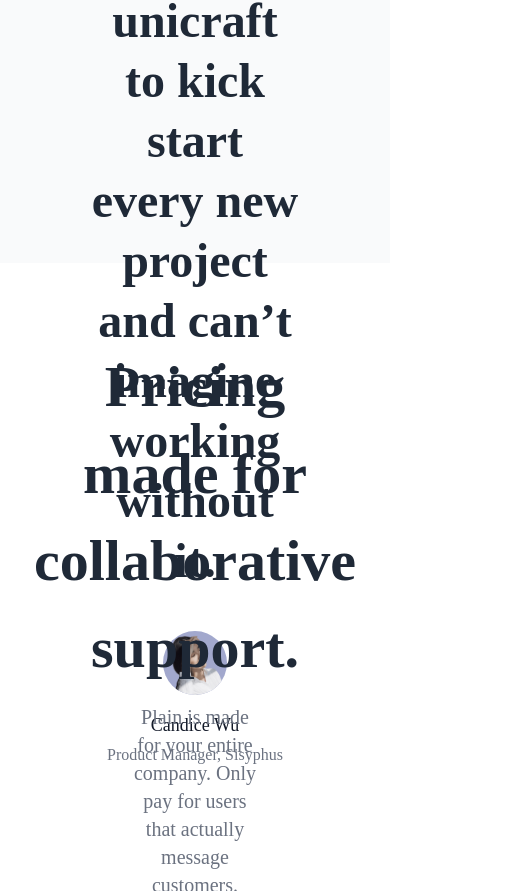
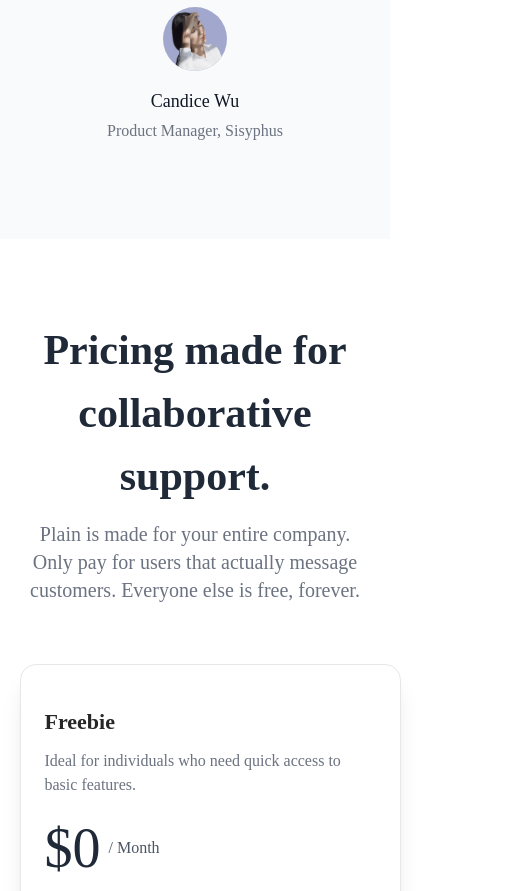
Before and after one commit to ankitt26/unicraft, a React (Vite) app: page / in a window 390 px wide. Shown: the part 3672-4563 px from the top of the page, 509 px wide, since content can reach past the window. Built offline with nearby package versions, Linux system fonts and the light colour scheme; a web font is replaced by a local one.

Commit message:
Add classes in pricing and quote section for smaller screens

```diff
--- a/src/components/pricing.jsx
+++ b/src/components/pricing.jsx
@@ -1,9 +1,12 @@
 import Plans from "./mini/plans";
 export default function Pricing() {
   return (
-    <div className="h-auto w-full px-[128px] py-[80px]" id="pricing">
+    <div
+      className="tab:px-[5%] h-auto w-full px-[128px] py-[80px]"
+      id="pricing"
+    >
       <div className="flex flex-col items-center justify-between gap-3">
-        <h2 className="w-auto break-words text-center text-[58px] font-bold text-gray-800">
+        <h2 className="w-auto break-words text-center text-[58px] font-bold text-gray-800 sm:text-[42px] md:text-[48px]">
           Pricing made for collaborative support.
         </h2>
         <p className="max-w-[685px] text-center text-xl font-medium text-gray-500">
--- a/src/components/quote.jsx
+++ b/src/components/quote.jsx
@@ -5,13 +5,13 @@
 
 export default function Quote() {
   return (
-    <div className="mt-[115px] h-[568px] w-full bg-gray-50 px-[90px] py-24">
+    <div className="mt-[115px] w-full bg-gray-50 px-[90px] py-24 sm:px-[5%]">
       <div className="flex flex-col items-center justify-between gap-10 ">
         <div className="flex w-[140.83px] flex-row items-center justify-between">
           <img src={Slogo} alt="logo" />
           <img src={Sisyphus} alt="sisyphus" />
         </div>
-        <h2 className="self-stretch text-center text-5xl font-bold leading-[60px] text-gray-800">
+        <h2 className="self-stretch text-center text-5xl font-bold leading-[60px] text-gray-800 sm:text-2xl md:text-4xl">
           We’ve been with unicraft to kick start every new project and can’t
           imagine working without it.
         </h2>
```
